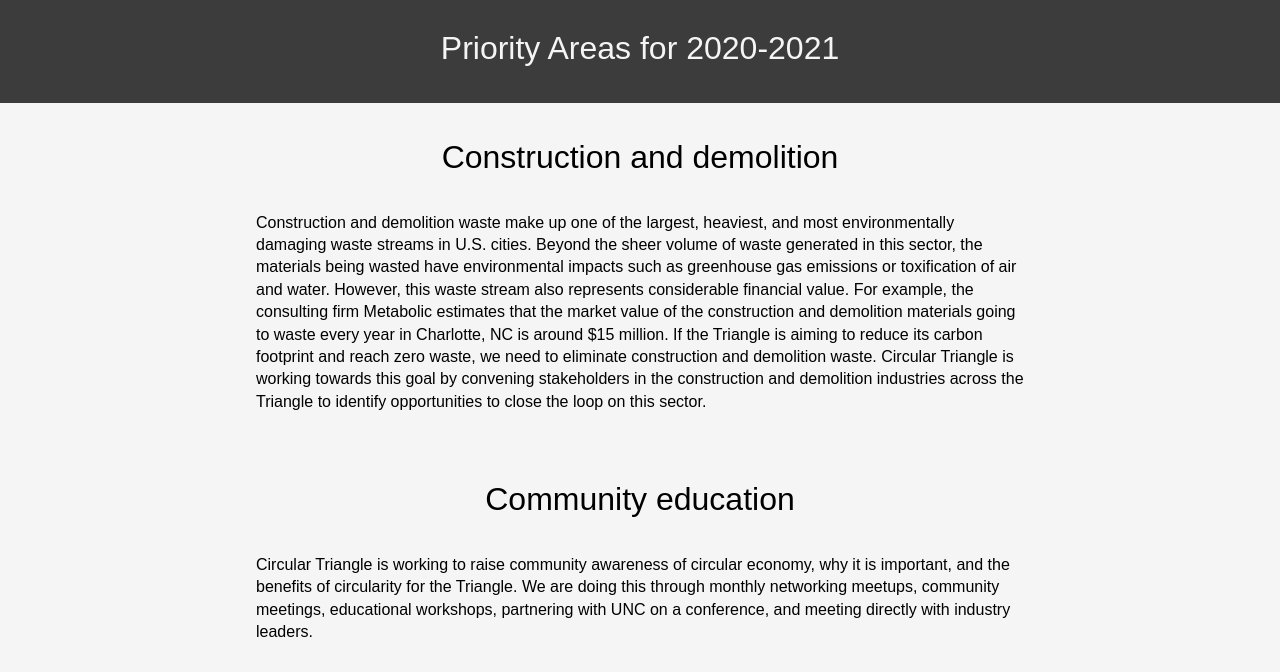
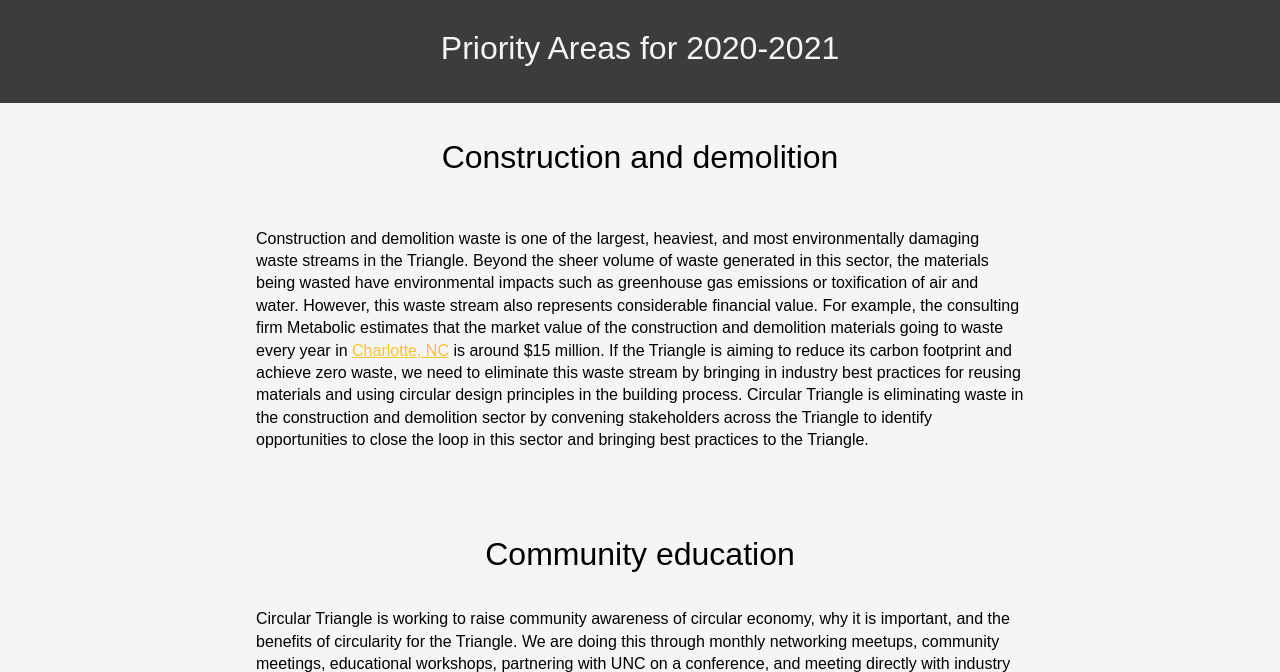
Before and after one commit to Carrigan/circular-triangle, a Gatsby site: page /priorities in a window 1280 px wide. Shown: the part 102-774 px from the top of the page. Built offline with nearby package versions, Linux system fonts and the light colour scheme; Gatsby itself is replaced by a stand-in of ours.

Commit message:
Add links and change text

```diff
--- a/src/pages/climate.js
+++ b/src/pages/climate.js
@@ -28,14 +28,14 @@ export default () =>
 
         <Row>
           Source: Ellen MacArthur Foundation,
-          <a href="https://www.ellenmacarthurfoundation.org/publications"> Completing the Picture: How the Circular Economy Tackles Climate Change (2019)</a>
+          <a href="https://www.ellenmacarthurfoundation.org/publications/completing-the-picture-climate-change"> Completing the Picture: How the Circular Economy Tackles Climate Change (2019)</a>
         </Row>
       </Container>
 
       <Container scheme="">
         <Row>
           <ul>
-            <li>Reaching carbon neutrality will require a systemic change in how the Triangle and its economy operates. Efforts that focus on only one factor, such as energy efficiency, are not enough to meet the full ambitions of this target. An upcoming report from the UN International Resource Panel highlights how climate policies that neglect the circular economy are missing out on one of the biggest sources of greenhouse gas emissions.</li>
+            <li>Reaching carbon neutrality will require a systemic change in how the Triangle and its economy operates. Efforts that focus on only one factor, such as energy efficiency, are not enough to meet the full ambitions of this target. An <a href="https://resourcepanel.org/reports/resource-efficiency-and-climate-change">upcoming report from the UN International Resource Panel</a> highlights how climate policies that neglect the circular economy are missing out on one of the biggest sources of greenhouse gas emissions.</li>
             <li>The conclusion from the UN International Resource Panel’s report is that “it is time to look beyond energy efficiency to reduce the global carbon footprint.” In order to effectively slash their carbon footprints and prepare for the effects of climate change, cities need to integrate circular economy principles into their climate action plans, measure the consumption-based greenhouse emissions, and reduce their footprint.</li>
           </ul>
         </Row>
--- a/src/pages/index.js
+++ b/src/pages/index.js
@@ -17,6 +17,7 @@ export default () =>
 
             <div class="split">
                 <div class="split-content">
+                    <Title>What is a circular economy?</Title>
                     <p>
                         The economy we currently live in is one that involves extracting resources from the Earth, manufacturing products, and throwing them away. This is a linear economy. The recycling economy tries to break those products down and make new products. But this often results in prolonging its inevitable destination in the landfill, because only 9% of recyclable materials are actually recycled, and those materials can only be recycled so many times before they lose their integrity and value.
                     </p>
--- a/src/pages/priorities.js
+++ b/src/pages/priorities.js
@@ -11,22 +11,21 @@ export default () =>
 
     <Container title="Construction and demolition" scheme="big-bottom">
       <Row>
-        Construction and demolition waste make up one of
-        the largest, heaviest, and most environmentally damaging
-        waste streams in U.S. cities. Beyond the sheer volume of waste
-        generated in this sector, the materials being wasted have
-        environmental impacts such as greenhouse gas emissions or
-        toxification of air and water. However, this waste stream also
-        represents considerable financial value. For example, the
-        consulting firm Metabolic estimates that the market value of
-        the construction and demolition materials going to waste every
-        year in Charlotte, NC is around $15 million. If the Triangle is
-        aiming to reduce its carbon footprint and reach zero
-        waste, we need to eliminate construction and demolition
-        waste. Circular Triangle is working towards this goal by
-        convening stakeholders in the construction and demolition
-        industries across the Triangle to identify opportunities to close
-        the loop on this sector.
+        <p>
+      Construction and demolition waste is one of the largest, heaviest, and most
+      environmentally damaging waste streams in the Triangle. Beyond the sheer volume of
+      waste generated in this sector, the materials being wasted have environmental
+      impacts such as greenhouse gas emissions or toxification of air and water. However,
+      this waste stream also represents considerable financial value. For example, the
+      consulting firm Metabolic estimates that the market value of the construction and
+      demolition materials going to waste every year in <a href="https://www.metabolic.nl/projects/circular-charlotte/">Charlotte, NC</a> is around $15 million.
+      If the Triangle is aiming to reduce its carbon footprint and achieve zero waste, we
+      need to eliminate this waste stream by bringing in industry best practices for reusing
+      materials and using circular design principles in the building process. Circular
+      Triangle is eliminating waste in the construction and demolition sector by convening
+      stakeholders across the Triangle to identify opportunities to close the loop in this
+      sector and bringing best practices to the Triangle.
+      </p>
       </Row>
     </Container>
 
```
Also changed, not shown: static/img/economy.jpg (added).
